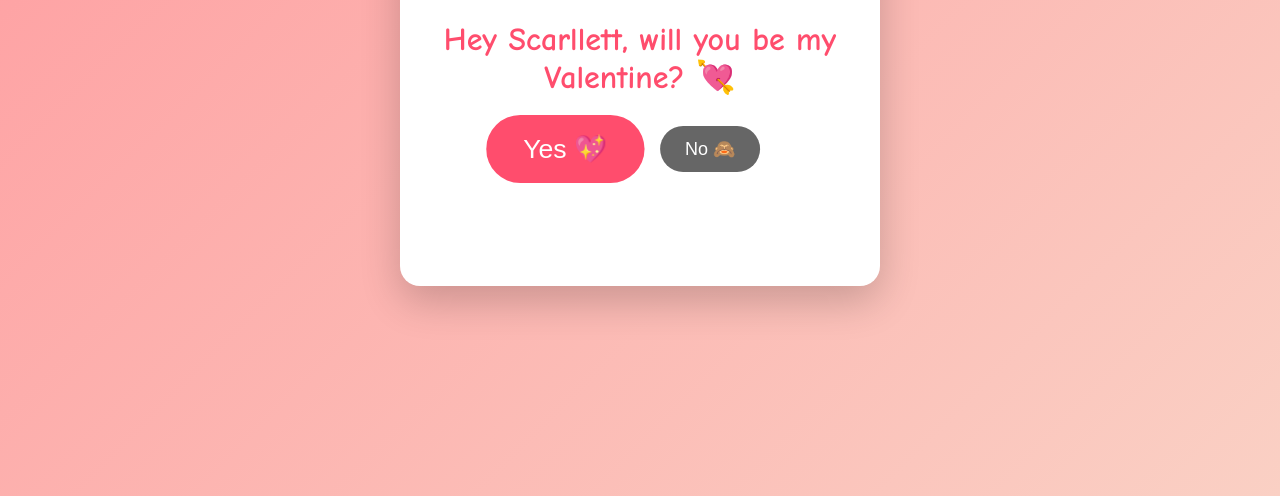
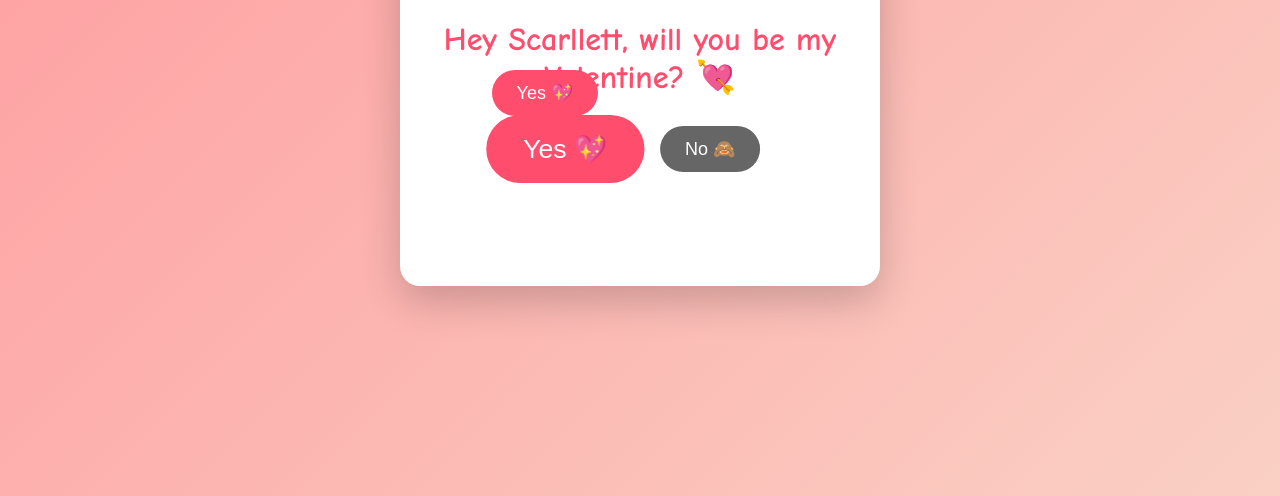
Before and after one commit to parthchodvadiya2699/valentine, a plain HTML site: page index.html in a window 1280 px wide. Shown: the part 384-880 px from the top of the page. Drawn offline with nearby package versions, Linux system fonts and the light colour scheme.

Commit message:
Update index.html

```diff
--- a/index.html
+++ b/index.html
@@ -228,25 +228,23 @@
     gap: 20px;
     margin-top: 25px;
 }
-
-    .video-wrapper {
-    position: relative;
-    width: 100%;
-    padding-top: 56.25%; /* 16:9 ratio */
-    border-radius: 12px;
-    overflow: hidden;
-    margin-bottom: 10px;
+.yes-btn {
+    background-color: #ff4d6d;
+    color: white;
+    padding: 12px 25px;
+    font-size: 18px;
+    border-radius: 30px;
+    border: none;
+    cursor: pointer;
+    position: fixed;
+    transition: transform 0.2s ease, box-shadow 0.2s ease;
+    z-index: 5;
 }
 
-.video-wrapper iframe {
-    position: absolute;
-    top: 0;
-    left: 0;
-    width: 100%;
-    height: 100%;
-    border: none;
+    .yes-btn:hover {
+    box-shadow: 0 0 15px rgba(255,77,109,0.6);
+    transform: scale(1.1);
 }
-
 </style>
 </head>
 <body>
@@ -257,7 +255,7 @@
     <img src="https://media3.giphy.com/media/v1.Y2lkPTc5MGI3NjExbDd3NXlyMDM0dGgxdm02cjM3czM1NnozcDFiaHdoOWNtZ2s3ajhwaSZlcD12MV9pbnRlcm5hbF9naWZfYnlfaWQmY3Q9Zw/CKD3WF1bowAFhyiJzk/giphy.gif" alt="Us together" class="card-image" id="introImage">
     <h1 id="mainQuestion">Hey Scarllett, will you be my Valentine? 💘</h1>
     <div class="buttons">
-        <button id="yesBtn">Yes 💖</button>
+        <button id="yesBtn" class="yes-btn">Yes 💖</button>
         <button id="noBtn">No 🙈</button>
     </div>
 
@@ -325,19 +323,26 @@ document.addEventListener("mousemove", (e) => {
 });
 
 // YES button click
-yesBtn.addEventListener("click", () => {
+function triggerYes() {
     result.style.display = "block";
-    yesBtn.style.display = "none";
+
+    // Hide ALL yes buttons
+    document.querySelectorAll(".yes-btn").forEach(btn => btn.remove());
+
     noBtn.style.display = "none";
-    // Hide the question and intro GIF
     document.getElementById("mainQuestion").style.display = "none";
     document.getElementById("introImage").style.display = "none";
     document.getElementById("memorySection").style.display = "block";
+
     window.scrollTo({ top: document.body.scrollHeight, behavior: "smooth" });
+
     startHearts();
     launchConfetti();
     startFireworks();
-});
+}
+
+// Original button uses same function
+yesBtn.addEventListener("click", triggerYes);
 
 // Floating hearts
 function startHearts() {
@@ -446,6 +451,27 @@ setInterval(() => {
     yesScale += 0.1; // how much it grows each time
     yesBtn.style.transform = `translateX(-120%) scale(${yesScale})`;
 }, 1000); // every 3 seconds
+
+
+function createExtraYesButton() {
+    const btn = document.createElement("button");
+    btn.innerText = "Yes 💖";
+    btn.classList.add("yes-btn");
+
+    // Random position
+    const maxX = window.innerWidth - 120;
+    const maxY = window.innerHeight - 60;
+    btn.style.left = Math.random() * maxX + "px";
+    btn.style.top = Math.random() * maxY + "px";
+
+    // All YES buttons trigger same result
+    btn.addEventListener("click", triggerYes);
+
+    document.body.appendChild(btn);
+}
+
+// Spawn a new YES button every 3 seconds
+setInterval(createExtraYesButton, 3000);
 </script>
 
     <!-- MEMORY SECTION (Hidden until YES) -->
```
